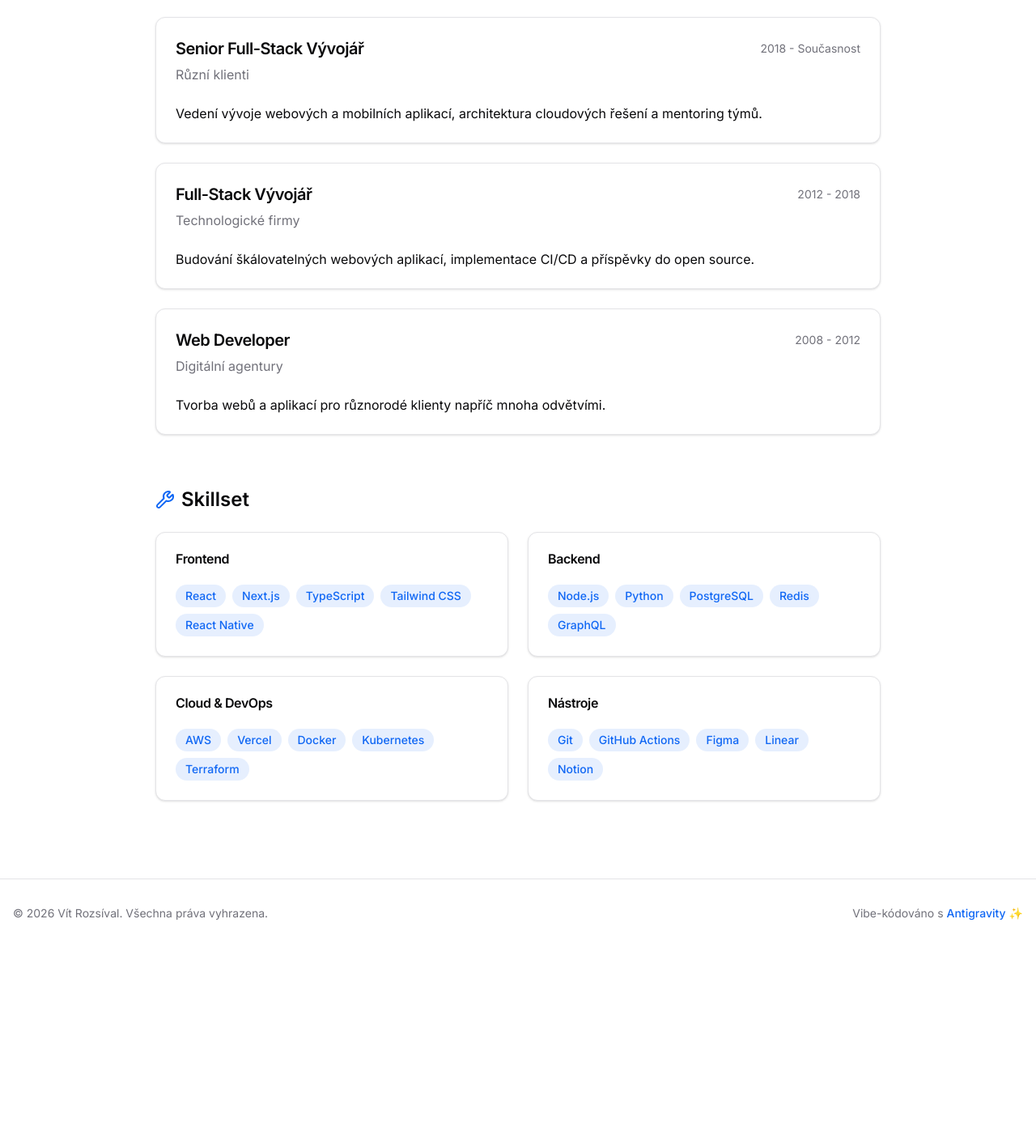
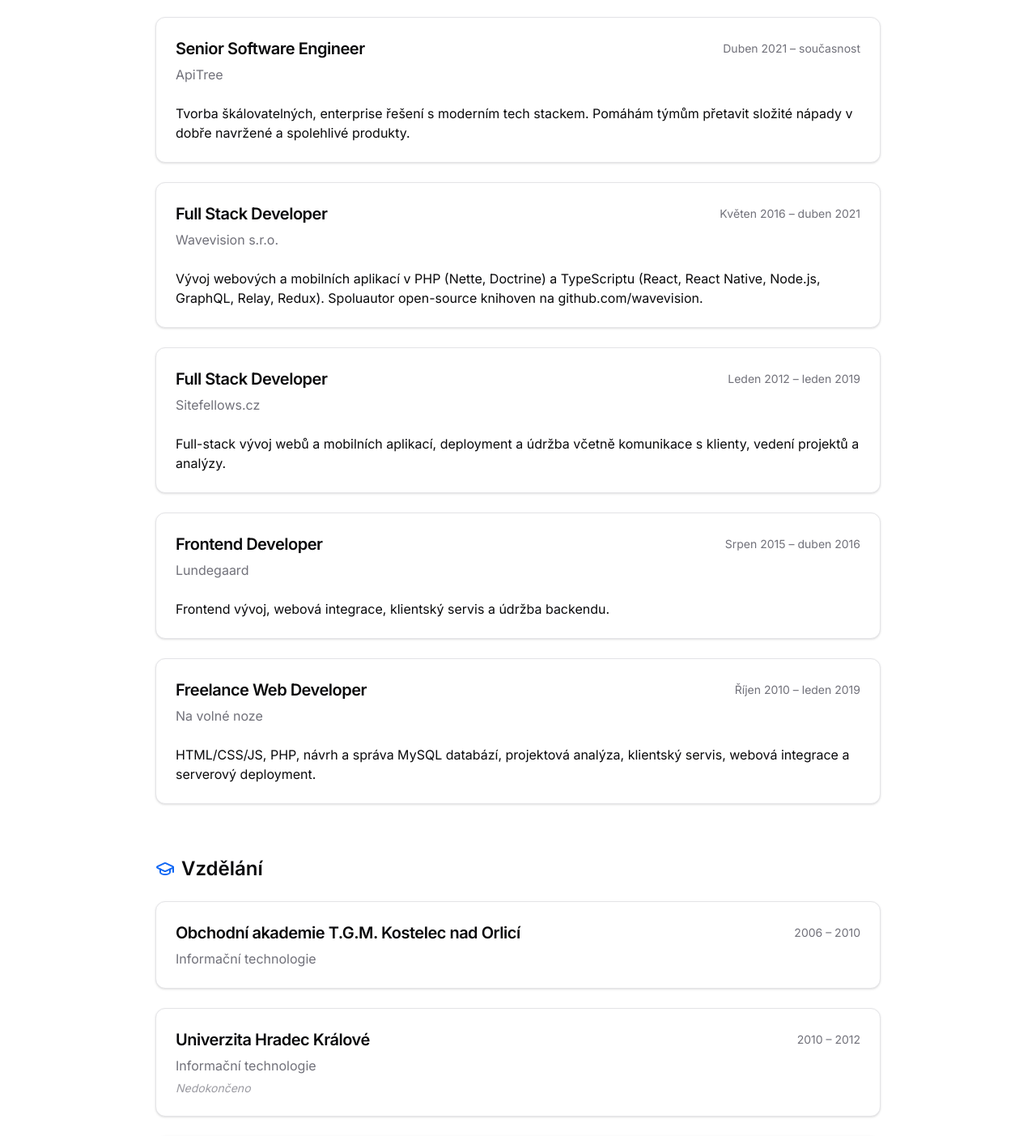
Before and after one commit to rozsival/website, a Next.js app in the folder apps/web/: page /cs/cv in a window 1280 px wide. Shown: the part 320-1723 px from the top of the page at 81% size. Before the commit the page ends 1490 px from the top, so only its background shows below. Built offline with nearby package versions, Linux system fonts and the light colour scheme.

Commit message:
feat: enhance CV page

```diff
--- a/apps/web/src/app/[locale]/cv/page.tsx
+++ b/apps/web/src/app/[locale]/cv/page.tsx
@@ -1,6 +1,6 @@
 import { getMessages } from '@rozsival/i18n/server';
 import { Button, Card, CardContent, CardHeader, CardTitle } from '@rozsival/ui';
-import { FileText, Briefcase, Wrench } from 'lucide-react';
+import { FileText, Briefcase, Wrench, GraduationCap } from 'lucide-react';
 import type { Metadata } from 'next';
 
 import type { LocalePageProps } from '@/types/locale';
@@ -21,30 +21,63 @@ export default async function CVPage({ params }: LocalePageProps) {
 
   const experience = [
     {
-      title: formatString('cv.jobs.senior.title'),
-      company: formatString('cv.jobs.senior.company'),
-      period: t('cv.jobs.senior.period'),
-      description: t('cv.jobs.senior.description'),
+      title: formatString('cv.jobs.apitree.title'),
+      company: formatString('cv.jobs.apitree.company'),
+      period: t('cv.jobs.apitree.period'),
+      description: t('cv.jobs.apitree.description'),
     },
     {
-      title: formatString('cv.jobs.fullstack.title'),
-      company: formatString('cv.jobs.fullstack.company'),
-      period: t('cv.jobs.fullstack.period'),
-      description: t('cv.jobs.fullstack.description'),
+      title: formatString('cv.jobs.wavevision.title'),
+      company: formatString('cv.jobs.wavevision.company'),
+      period: t('cv.jobs.wavevision.period'),
+      description: t('cv.jobs.wavevision.description'),
     },
     {
-      title: formatString('cv.jobs.web.title'),
-      company: formatString('cv.jobs.web.company'),
-      period: t('cv.jobs.web.period'),
-      description: t('cv.jobs.web.description'),
+      title: formatString('cv.jobs.sitefellows.title'),
+      company: formatString('cv.jobs.sitefellows.company'),
+      period: t('cv.jobs.sitefellows.period'),
+      description: t('cv.jobs.sitefellows.description'),
+    },
+    {
+      title: formatString('cv.jobs.lundegaard.title'),
+      company: formatString('cv.jobs.lundegaard.company'),
+      period: t('cv.jobs.lundegaard.period'),
+      description: t('cv.jobs.lundegaard.description'),
+    },
+    {
+      title: formatString('cv.jobs.freelance.title'),
+      company: formatString('cv.jobs.freelance.company'),
+      period: t('cv.jobs.freelance.period'),
+      description: t('cv.jobs.freelance.description'),
+    },
+  ];
+
+  const education = [
+    {
+      school: formatString('cv.schools.oa.school'),
+      field: formatString('cv.schools.oa.field'),
+      period: formatString('cv.schools.oa.period'),
+      note: '',
+    },
+    {
+      school: formatString('cv.schools.uhk.school'),
+      field: formatString('cv.schools.uhk.field'),
+      period: formatString('cv.schools.uhk.period'),
+      note: formatString('cv.schools.uhk.note'),
+    },
+    {
+      school: formatString('cv.schools.upce.school'),
+      field: '',
+      period: formatString('cv.schools.upce.period'),
+      note: formatString('cv.schools.upce.note'),
     },
   ];
 
   const skills = {
-    frontend: ['React', 'Next.js', 'TypeScript', 'Tailwind CSS', 'React Native'],
-    backend: ['Node.js', 'Python', 'PostgreSQL', 'Redis', 'GraphQL'],
-    cloud: ['AWS', 'Vercel', 'Docker', 'Kubernetes', 'Terraform'],
-    tools: ['Git', 'GitHub Actions', 'Figma', 'Linear', 'Notion'],
+    frontend: ['TypeScript', 'React', 'Next.js', 'Emotion', 'Tailwind CSS', 'Apollo Client', 'Redux'],
+    backend: ['TypeScript', 'Node.js', 'NestJS', 'Python', 'Apollo Server', 'PostgreSQL', 'MongoDB'],
+    cloud: ['AWS', 'Vercel', 'Docker', 'GitHub Actions', 'ArgoCD'],
+    tools: ['Figma', 'Claude Code', 'GitHub Copilot', 'Insomnia', 'Notion', 'Jira', 'Confluence'],
   };
 
   return (
@@ -81,6 +114,28 @@ export default async function CVPage({ params }: LocalePageProps) {
                   <CardContent>
                     <p>{job.description}</p>
                   </CardContent>
+                </Card>
+              ))}
+            </div>
+          </section>
+
+          {/* Education Section */}
+          <section className="mb-16">
+            <h2 className="mb-6 flex items-center text-2xl font-semibold">
+              <GraduationCap className="mr-2 h-6 w-6 text-primary" />
+              {t('cv.education')}
+            </h2>
+            <div className="space-y-6">
+              {education.map((entry) => (
+                <Card key={`${entry.school}-${entry.period}`}>
+                  <CardHeader>
+                    <div className="flex flex-col gap-1 sm:flex-row sm:items-center sm:justify-between">
+                      <CardTitle className="text-xl">{entry.school}</CardTitle>
+                      <span className="text-sm text-muted-foreground">{entry.period}</span>
+                    </div>
+                    {entry.field ? <p className="text-muted-foreground">{entry.field}</p> : null}
+                    {entry.note ? <p className="text-sm text-muted-foreground/70 italic">{entry.note}</p> : null}
+                  </CardHeader>
                 </Card>
               ))}
             </div>
--- a/apps/web/src/components/contact-form.tsx
+++ b/apps/web/src/components/contact-form.tsx
@@ -3,13 +3,14 @@
 import { useMessages } from '@rozsival/i18n/client';
 import { Button, Input, Textarea } from '@rozsival/ui';
 import { CheckCircle } from 'lucide-react';
-import { useState, type FormEvent } from 'react';
+import type { SubmitEvent } from 'react';
+import { useState } from 'react';
 
 export function ContactForm() {
   const { t } = useMessages();
   const [status, setStatus] = useState<'error' | 'idle' | 'loading' | 'success'>('idle');
 
-  async function handleSubmit(event: FormEvent<HTMLFormElement>) {
+  async function handleSubmit(event: SubmitEvent<HTMLFormElement>) {
     event.preventDefault();
     setStatus('loading');
 
--- a/packages/i18n/src/messages/cs.json
+++ b/packages/i18n/src/messages/cs.json
@@ -98,23 +98,53 @@
     "education": "Vzdělání",
     "skills": "Skillset",
     "jobs": {
-      "senior": {
-        "title": "Senior Full-Stack Vývojář",
-        "company": "Různí klienti",
-        "period": "2018 - Současnost",
-        "description": "Vedení vývoje webových a mobilních aplikací, architektura cloudových řešení a mentoring týmů."
+      "apitree": {
+        "title": "Senior Software Engineer",
+        "company": "ApiTree",
+        "period": "Duben 2021 – současnost",
+        "description": "Tvorba škálovatelných, enterprise řešení s moderním tech stackem. Pomáhám týmům přetavit složité nápady v dobře navržené a spolehlivé produkty."
       },
-      "fullstack": {
-        "title": "Full-Stack Vývojář",
-        "company": "Technologické firmy",
-        "period": "2012 - 2018",
-        "description": "Budování škálovatelných webových aplikací, implementace CI/CD a příspěvky do open source."
+      "wavevision": {
+        "title": "Full Stack Developer",
+        "company": "Wavevision s.r.o.",
+        "period": "Květen 2016 – duben 2021",
+        "description": "Vývoj webových a mobilních aplikací v PHP (Nette, Doctrine) a TypeScriptu (React, React Native, Node.js, GraphQL, Relay, Redux). Spoluautor open-source knihoven na github.com/wavevision."
       },
-      "web": {
-        "title": "Web Developer",
-        "company": "Digitální agentury",
-        "period": "2008 - 2012",
-        "description": "Tvorba webů a aplikací pro různorodé klienty napříč mnoha odvětvími."
+      "sitefellows": {
+        "title": "Full Stack Developer",
+        "company": "Sitefellows.cz",
+        "period": "Leden 2012 – leden 2019",
+        "description": "Full-stack vývoj webů a mobilních aplikací, deployment a údržba včetně komunikace s klienty, vedení projektů a analýzy."
+      },
+      "lundegaard": {
+        "title": "Frontend Developer",
+        "company": "Lundegaard",
+        "period": "Srpen 2015 – duben 2016",
+        "description": "Frontend vývoj, webová integrace, klientský servis a údržba backendu."
+      },
+      "freelance": {
+        "title": "Freelance Web Developer",
+        "company": "Na volné noze",
+        "period": "Říjen 2010 – leden 2019",
+        "description": "HTML/CSS/JS, PHP, návrh a správa MySQL databází, projektová analýza, klientský servis, webová integrace a serverový deployment."
+      }
+    },
+    "schools": {
+      "oa": {
+        "school": "Obchodní akademie T.G.M. Kostelec nad Orlicí",
+        "field": "Informační technologie",
+        "period": "2006 – 2010"
+      },
+      "uhk": {
+        "school": "Univerzita Hradec Králové",
+        "field": "Informační technologie",
+        "period": "2010 – 2012",
+        "note": "Nedokončeno"
+      },
+      "upce": {
+        "school": "Univerzita Pardubice",
+        "period": "2012 – 2015",
+        "note": "Nedokončeno"
       }
     },
     "categories": {
--- a/packages/i18n/src/messages/en.json
+++ b/packages/i18n/src/messages/en.json
@@ -98,23 +98,53 @@
     "education": "Education",
     "skills": "Skills",
     "jobs": {
-      "senior": {
-        "title": "Senior Full-Stack Developer",
-        "company": "Various Clients",
-        "period": "2018 - Present",
-        "description": "Leading development of web and mobile applications, architecting cloud solutions, and mentoring teams."
+      "apitree": {
+        "title": "Senior Software Engineer",
+        "company": "ApiTree",
+        "period": "April 2021 – Present",
+        "description": "Creating scalable, enterprise-ready solutions with a modern tech stack. Helping teams turn complex ideas into well-designed, reliable products."
       },
-      "fullstack": {
-        "title": "Full-Stack Developer",
-        "company": "Technology Companies",
-        "period": "2012 - 2018",
-        "description": "Building scalable web applications, implementing CI/CD pipelines, and contributing to open source."
+      "wavevision": {
+        "title": "Full Stack Developer",
+        "company": "Wavevision s.r.o.",
+        "period": "May 2016 – April 2021",
+        "description": "Contractor for web and mobile applications development using PHP (Nette, Doctrine) and TypeScript (React, React Native, Node.js, GraphQL, Relay, Redux). Co-author of open-source libraries at github.com/wavevision."
       },
-      "web": {
-        "title": "Web Developer",
-        "company": "Digital Agencies",
-        "period": "2008 - 2012",
-        "description": "Creating websites and web applications for diverse clients across multiple industries."
+      "sitefellows": {
+        "title": "Full Stack Developer",
+        "company": "Sitefellows.cz",
+        "period": "January 2012 – January 2019",
+        "description": "Websites, web and mobile apps full-stack development, deployment and maintenance including customer communication, project lead and analysis."
+      },
+      "lundegaard": {
+        "title": "Frontend Developer",
+        "company": "Lundegaard",
+        "period": "August 2015 – April 2016",
+        "description": "Front-end development, web integration, client service and back-end maintenance."
+      },
+      "freelance": {
+        "title": "Freelance Web Developer",
+        "company": "Self-employed",
+        "period": "October 2010 – January 2019",
+        "description": "HTML/CSS/JS, PHP, MySQL database design, project analysis, client service, web integration and server deployment."
+      }
+    },
+    "schools": {
+      "oa": {
+        "school": "Obchodní akademie T.G.M. Kostelec nad Orlicí",
+        "field": "Information Technology",
+        "period": "2006 – 2010"
+      },
+      "uhk": {
+        "school": "University of Hradec Králové",
+        "field": "Information Technology",
+        "period": "2010 – 2012",
+        "note": "Dropout"
+      },
+      "upce": {
+        "school": "University of Pardubice",
+        "period": "2012 – 2015",
+        "note": "Dropout"
       }
     },
     "categories": {
```
